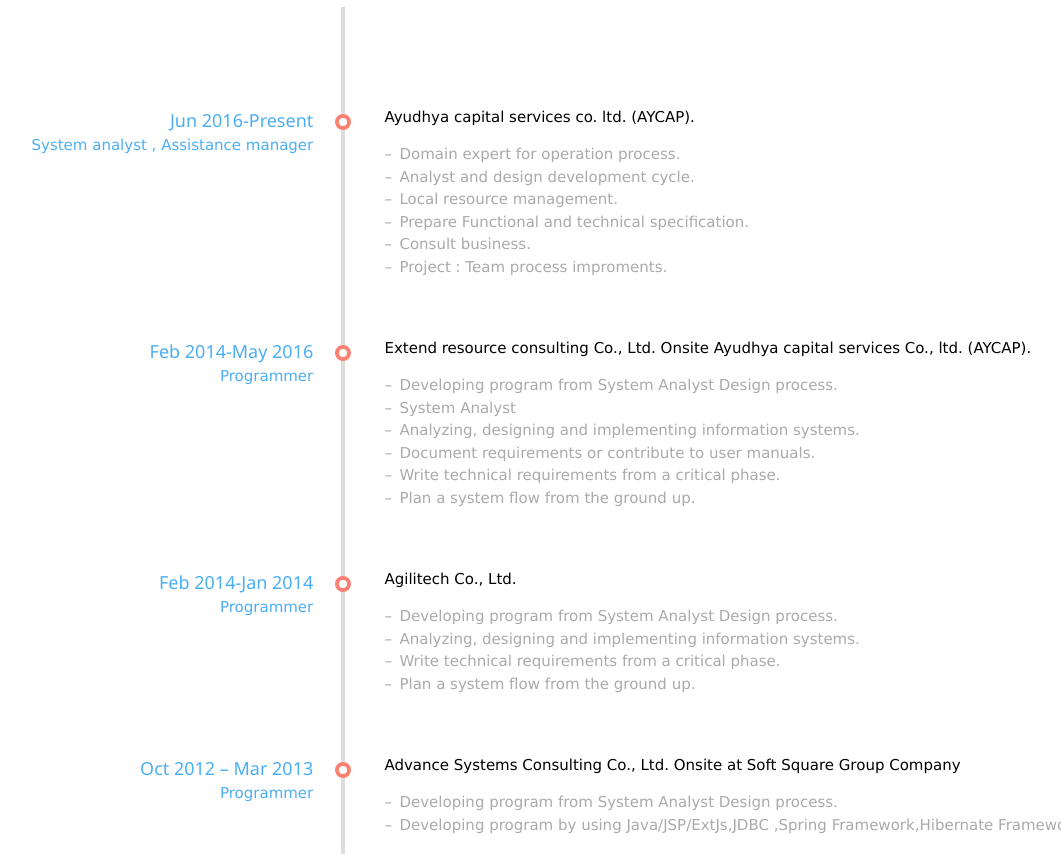
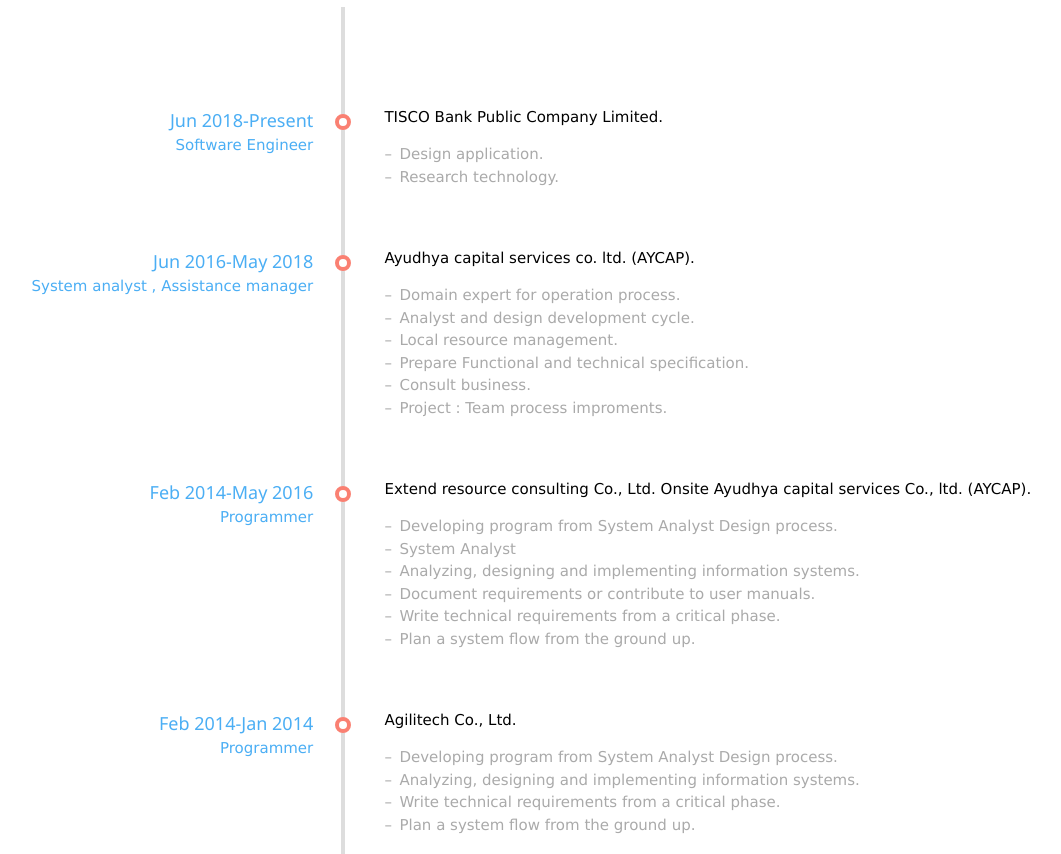
Before and after one commit to Teeruch/teeruch.github.io, a plain HTML site: page index.html in a window 1280 px wide. Shown: the part 2641-3495 px from the top of the page, without its empty margins (107-1168 px from the left). Drawn offline with Linux system fonts and the light colour scheme.

Commit message:
Join TISCO Bank

```diff
--- a/index.html
+++ b/index.html
@@ -115,9 +115,25 @@
     <div id="div_timeline" class="timeline ng-scope" ng-controller="timelineController">
 
 
-				<!-- ngRepeat: timeline in timelines --><div ng-repeat="timeline in timelines" class="entry ng-scope">
+				<!-- ngRepeat: timeline in timelines -->
+				<div ng-repeat="timeline in timelines" class="entry ng-scope">
 					<div class="title">
-						<h3 class="ng-binding">Jun 2016-Present</h3>
+						<h3 class="ng-binding">Jun 2018-Present</h3>
+						<p class="ng-binding">Software Engineer</p>
+					</div>
+					<div class="body">
+						<p class="ng-binding">TISCO Bank Public Company Limited.</p>
+						<ul>
+							<!-- ngRepeat: resp in timeline.responsibilities -->
+							<li ng-repeat="resp in timeline.responsibilities" class="ng-binding ng-scope">Design application.</li>
+							<!-- end ngRepeat: resp in timeline.responsibilities -->
+							<li ng-repeat="resp in timeline.responsibilities" class="ng-binding ng-scope">Research technology.</li>
+						</ul>
+					</div>
+				</div>
+				<div ng-repeat="timeline in timelines" class="entry ng-scope">
+					<div class="title">
+						<h3 class="ng-binding">Jun 2016-May 2018</h3>
 						<p class="ng-binding">System analyst , Assistance manager</p>
 					</div>
 					<div class="body">
@@ -126,7 +142,8 @@
 							<!-- ngRepeat: resp in timeline.responsibilities --><li ng-repeat="resp in timeline.responsibilities" class="ng-binding ng-scope">Domain expert for operation process.</li><!-- end ngRepeat: resp in timeline.responsibilities --><li ng-repeat="resp in timeline.responsibilities" class="ng-binding ng-scope">Analyst and design development cycle.</li><!-- end ngRepeat: resp in timeline.responsibilities --><li ng-repeat="resp in timeline.responsibilities" class="ng-binding ng-scope">Local resource management.</li><!-- end ngRepeat: resp in timeline.responsibilities --><li ng-repeat="resp in timeline.responsibilities" class="ng-binding ng-scope">Prepare Functional and technical specification.</li><!-- end ngRepeat: resp in timeline.responsibilities --><li ng-repeat="resp in timeline.responsibilities" class="ng-binding ng-scope">Consult business.</li><!-- end ngRepeat: resp in timeline.responsibilities --><li ng-repeat="resp in timeline.responsibilities" class="ng-binding ng-scope">Project : Team process improments.</li><!-- end ngRepeat: resp in timeline.responsibilities -->
 						</ul>
 					</div>
-				</div><!-- end ngRepeat: timeline in timelines --><div ng-repeat="timeline in timelines" class="entry ng-scope">
+				</div><!-- end ngRepeat: timeline in timelines -->
+				<div ng-repeat="timeline in timelines" class="entry ng-scope">
 					<div class="title">
 						<h3 class="ng-binding">Feb 2014-May 2016</h3>
 						<p class="ng-binding">Programmer</p>
@@ -226,6 +243,12 @@
 			<p>Scalable application for supports large transactions to more uses application.</p>
 		</div>
 		<div class="w3-col l3 m6 w3-margin-bottom skil-box">
+			<h3>Single Page Application with Angular 6</h3>
+			<img src="./index_files/sw_park.jpg" alt="Dan" style="width:200px">
+			<p class="w3-opacity">Software park, 18 July 2018 - 20 July 2018</p>
+			<p>Single page application with angular 6</p>
+		</div>
+		<div class="w3-col l3 m6 w3-margin-bottom skil-box">
 			<h3>Management Essentials Program</h3>
 			<img src="./index_files/KrungsriConsumerAcademy.jpg" alt="Dan" style="width:50%">
 			<p class="w3-opacity">Krungsri Consumer Academe, Apr 2017</p>
```
